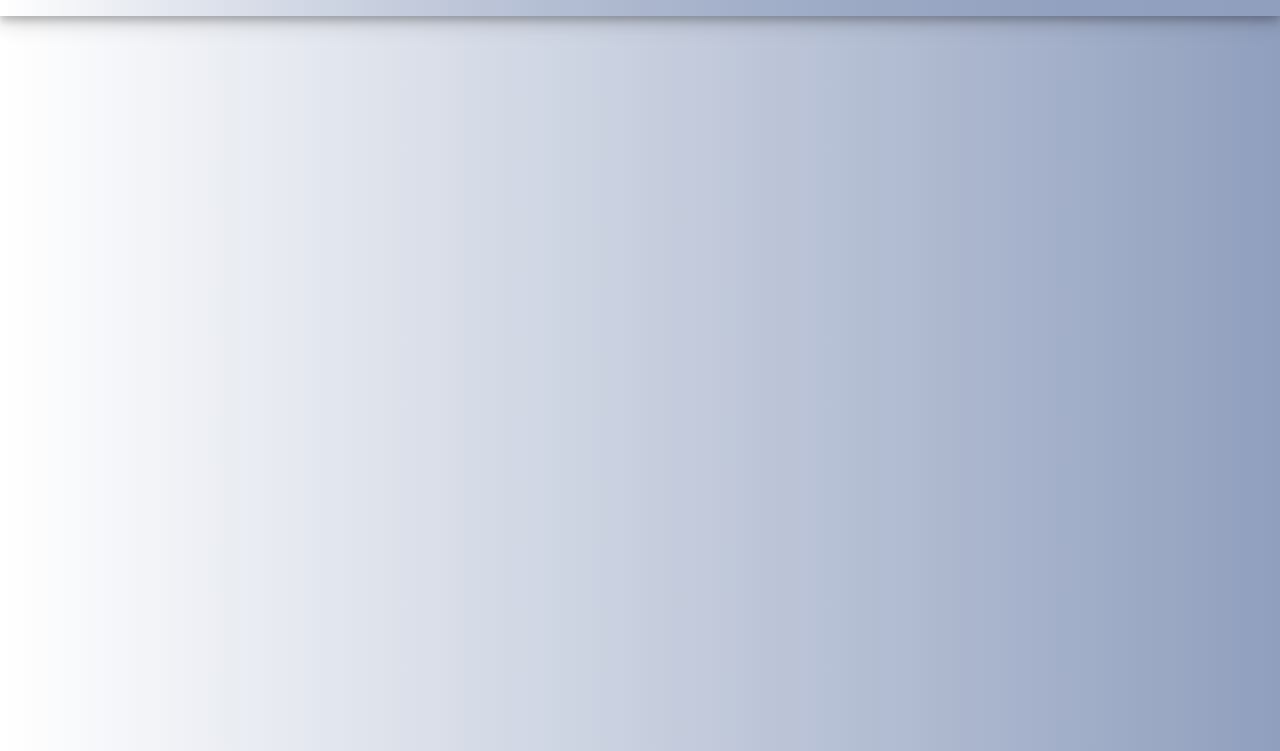
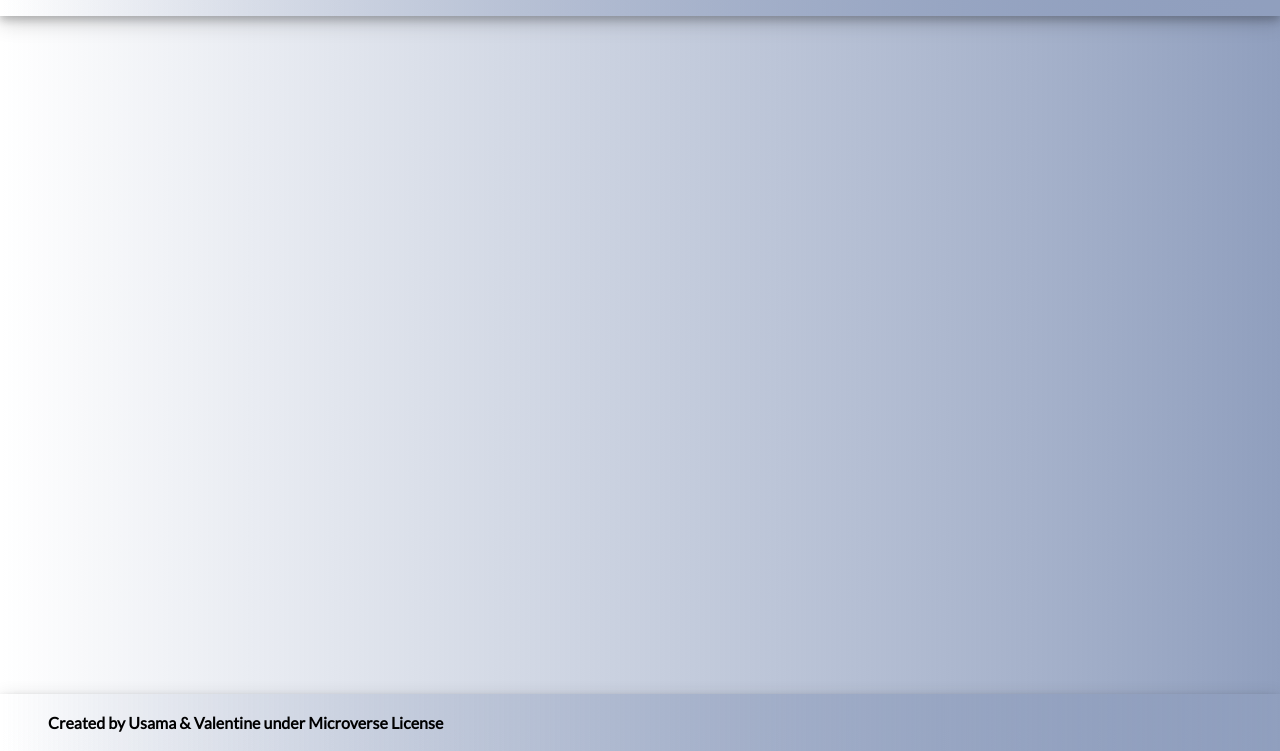
Before and after one commit to V-Blaze/FOODHUB, a website built with webpack: page src/index.html in a window 1280 px wide. Shown: the part 49-800 px from the top of the page. Built offline with nearby package versions, Linux system fonts and the light colour scheme.

Commit message:
Add footer to website

```diff
--- a/src/index.html
+++ b/src/index.html
@@ -16,5 +16,8 @@
             </ul>
         </nav>
     </header>
+    <footer>
+        <h2 class="footerText">Created by Usama & Valentine under Microverse License</h2>
+    </footer>
 </body>
 </html>
--- a/src/style.css
+++ b/src/style.css
@@ -30,3 +30,16 @@ a {
   font-size: 1.4rem;
   color: #092149;
 }
+
+footer {
+  position: fixed;
+  bottom: 0;
+  width: 100vw;
+  padding: 1.2rem 3rem;
+  background-image: linear-gradient(to right, rgba(11, 226, 3, 0), rgb(144, 159, 190));
+  box-shadow: 0 4px 8px 0 rgba(0, 0, 0, 0.2), 0 6px 20px 0 rgba(0, 0, 0, 0.19);
+}
+
+.footerText {
+  font-size: 1rem;
+}
```
Also changed, not shown: 1 other file.
